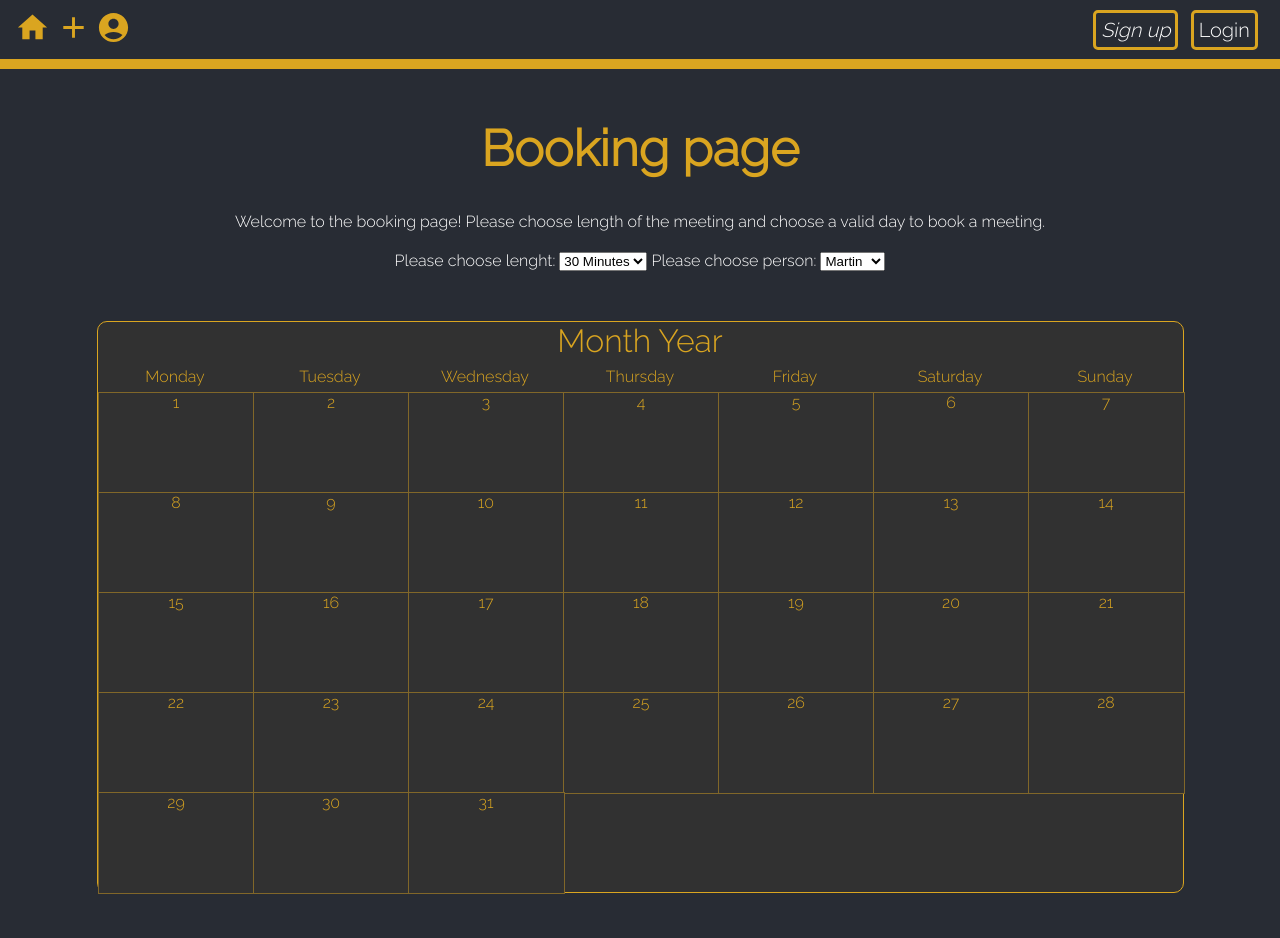
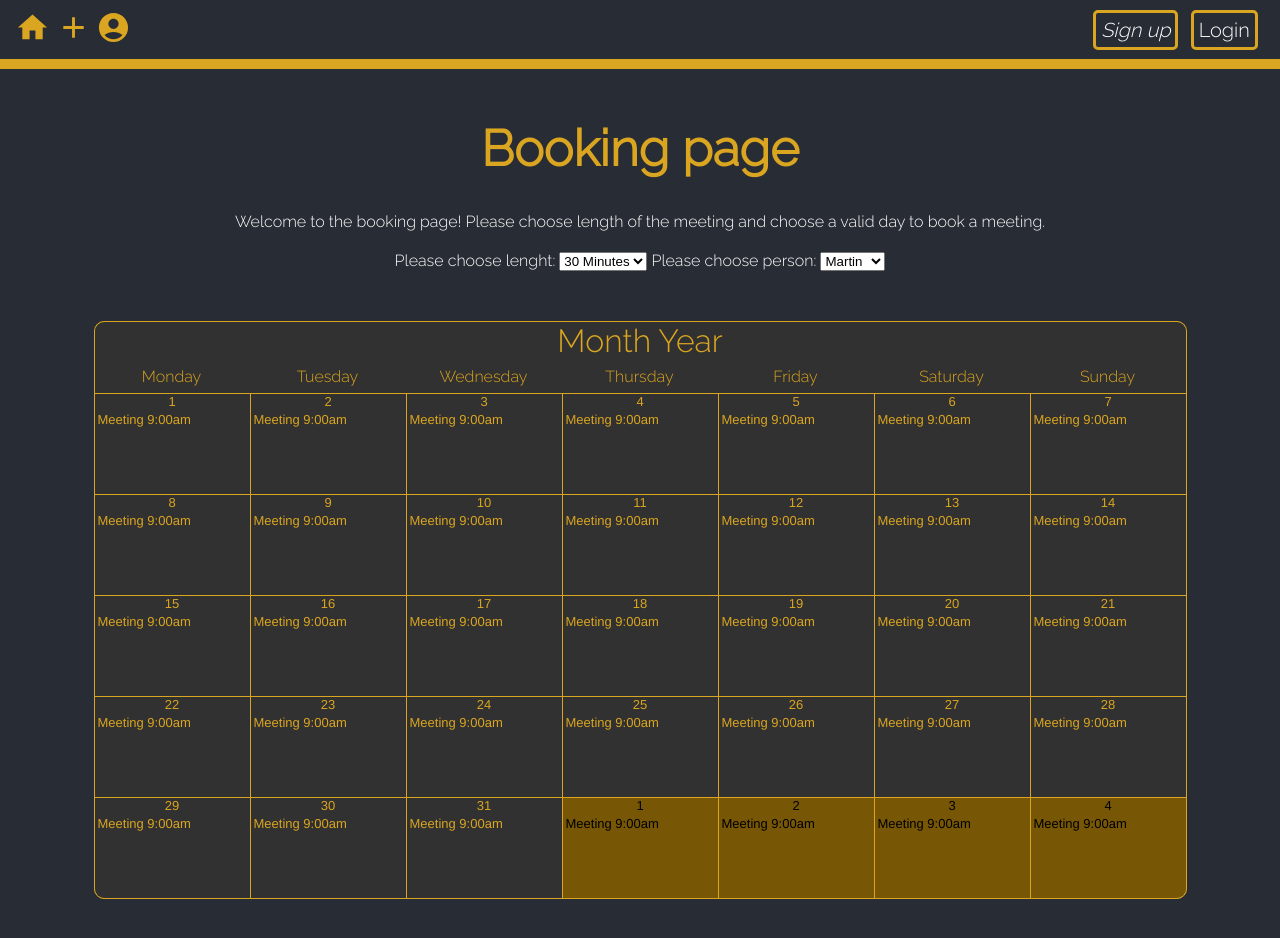
Before and after one commit to Civil-Data/OnlineMeetingSchedule, a React (Create React App) app in the folder frontend/: page /booking in a window 1280 px wide. Shown: the top 938 px of the page. Built offline with nearby package versions, Linux system fonts and the light colour scheme.

Commit message:
FIX: Fixed calender view

```diff
--- a/frontend/src/Components/DateButtons.js
+++ b/frontend/src/Components/DateButtons.js
@@ -2,7 +2,7 @@ import React, { useState } from "react";
 import ConfirmButton from "./ConfirmButton";
 // import Confirmation from "./Confirmation";
 
-const DateButtons = ({ date, confirm }) => {
+const DateButtons = ({ date, confirm, theme }) => {
     const [dayView, setDayView] = useState(false);
 
     // const dateLabels = Array.from({ length: 31 }, (_, index) => index + 1);
@@ -25,12 +25,13 @@ const DateButtons = ({ date, confirm }) => {
     return (
         <div
             key={date}
-			className="dates"
+            className={`dates ${theme === "grey" ? "grey_dates" : ""}`}
             onClick={() => {
-				setDayView((view) => true);
+                setDayView(view => true);
             }}
         >
             {date}
+            <div className="date_info">Meeting 9:00am</div>
             {dayView && (
                 <div className="viewShadow">
                     <div className="dayView">
--- a/frontend/src/css/App.css
+++ b/frontend/src/css/App.css
@@ -151,12 +151,18 @@ input {
     margin-top: 50px;
     grid-template-columns: repeat(7, 155px);
     grid-template-rows: 45px 25px repeat(5, 100px);
-	/* grid-gap: 1px; */
+    grid-gap: 1px;
     border: 1px solid goldenrod;
     border-radius: 10px;
-	background-color: rgb(49, 49, 49);
+    /* background-color: rgb(49, 49, 49); */
+    background-color: goldenrod;
+    overflow: hidden;
     color: goldenrod;
     margin-bottom: 50px;
+}
+
+.grid-container > * {
+    background-color: rgb(49, 49, 49);
 }
 
 .month {
@@ -308,12 +314,18 @@ p {
 }
 
 .dates {
-	background-color: rgb(49, 49, 49);
-	color: goldenrod;
-	width: 100%;
+    font-size: small;
+    font-family: "Franklin Gothic Medium", "Arial Narrow", Arial, sans-serif;
+    /* background-color: rgb(49, 49, 49); */
+    /* color: goldenrod; */
+    /* width: 100%;
     height: 100%;
-	border: 1px rgba(218, 165, 32, 0.469);
-	border-style: solid;
+    border: 1px solid rgba(218, 165, 32, 0.469); */
+}
+
+.date_info {
+    display: flex;
+    padding: 3px;
 }
 
 .contact_list {
@@ -354,9 +366,11 @@ p {
 }
 
 .day {
-	color: goldenrod;
+    /* color: goldenrod; */
     /* text-align: center; */
-	/* margin-top: 10px; */
+    margin-top: -1px;
+    width: 156px;
+    margin-left: -1px;
 }
 .time {
     display: inline-block;
@@ -385,3 +399,10 @@ p {
 .confirmaionText {
     color: black;
 }
+
+.grey_dates {
+    background-color: rgb(119, 87, 5);
+    /* background-color: rgb(129, 17, 17); */
+    /* background-color: rgb(77, 77, 77); */
+    color: black;
+}
--- a/frontend/src/views/Booking.js
+++ b/frontend/src/views/Booking.js
@@ -7,8 +7,17 @@ import DateButtons from "../Components/DateButtons";
 const Booking = () => {
     const dateLabels = [];
     const dates = 31;
-	for (let index = 0; index < dates; index++) {
-		dateLabels.push(<DateButtons date={index + 1} />);
+    let bgd = "dark";
+    let date = 0;
+    for (let index = 0; index < 35; index++) {
+        let dateNum = date + 1;
+        if (dateNum > dates) {
+            bgd = "grey";
+            date = 0;
+            dateNum = 1;
+        }
+        date++;
+        dateLabels.push(<DateButtons date={dateNum} theme={bgd} />);
     }
     // const [day, setDay] = useState(false);
     return (
```
Lines whose indentation alone changed are shown as unchanged.
